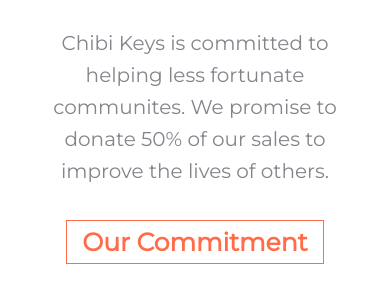
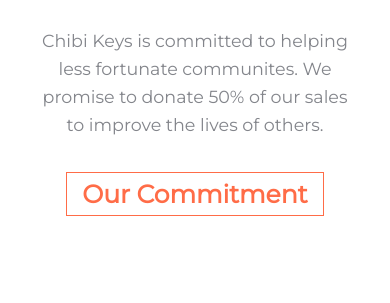
Before and after one commit to zpChris/chibikeys, a website: page views/index.html in a window 390 px wide. Shown: the part 743-1046 px from the top of the page. Drawn offline with nearby package versions, Linux system fonts and the light colour scheme; files that its build step writes are made by us from their sources; files whose address does not match are found by name.

Commit message:
changed some of the sizing

```diff
--- a/public/styles/index.css
+++ b/public/styles/index.css
@@ -368,7 +368,7 @@
 */
 
 .index-text-container {
-    padding: 75px 75px;
+    padding: 75px 125px;
     text-align: center;
 }
 
--- a/public/styles/typography.css
+++ b/public/styles/typography.css
@@ -139,8 +139,8 @@
     }
 }
 
-/* Reducing font sizes so it fits on frontpage screen at 650px */
-@media screen and (max-width: 650px) {
+/* Reducing font sizes so it fits on frontpage screen at 700px */
+@media screen and (max-width: 700px) {
     /* Large text block */
     .index-frontpage-large-text {
         font-size: 45px;
@@ -155,14 +155,15 @@
     }
 }
 
-/* Reducing font sizes so it fits on frontpage screen at 600px */
-@media screen and (max-width: 600px) {
+/* Reducing font sizes so it fits on frontpage screen at 650px */
+@media screen and (max-width: 650px) {
     /* Large text block */
     .index-frontpage-large-text {
         font-size: 40px;
     }
 }
-@media screen and (max-width: 550px) {
+/* Reducing font sizes so it fits on frontpage screen at 600px */
+@media screen and (max-width: 600px) {
     input[type=text] {
         font-size: 20px;
     }
@@ -201,8 +202,8 @@
     color: #ff6c47;
 }
 
-/* Reducing font sizes so it fits on frontpage screen at 650px */
-@media screen and (max-width: 650px) {
+/* Reducing font sizes so it fits on frontpage screen at 700px */
+@media screen and (max-width: 700px) {
     .index-large-text {
         font-size: 60px;
     }
@@ -212,10 +213,14 @@
     }
 }
 
-/* Reducing font sizes so it fits on frontpage screen at 600px */
-@media screen and (max-width: 600px) {
+/* Reducing font sizes so it fits on frontpage screen at 650px */
+@media screen and (max-width: 650px) {
     .index-large-text {
         font-size: 50px;
+    }
+
+    .index-medium-text {
+        font-size: 17.5px;
     }
 
     .index-large-text-button {
```
